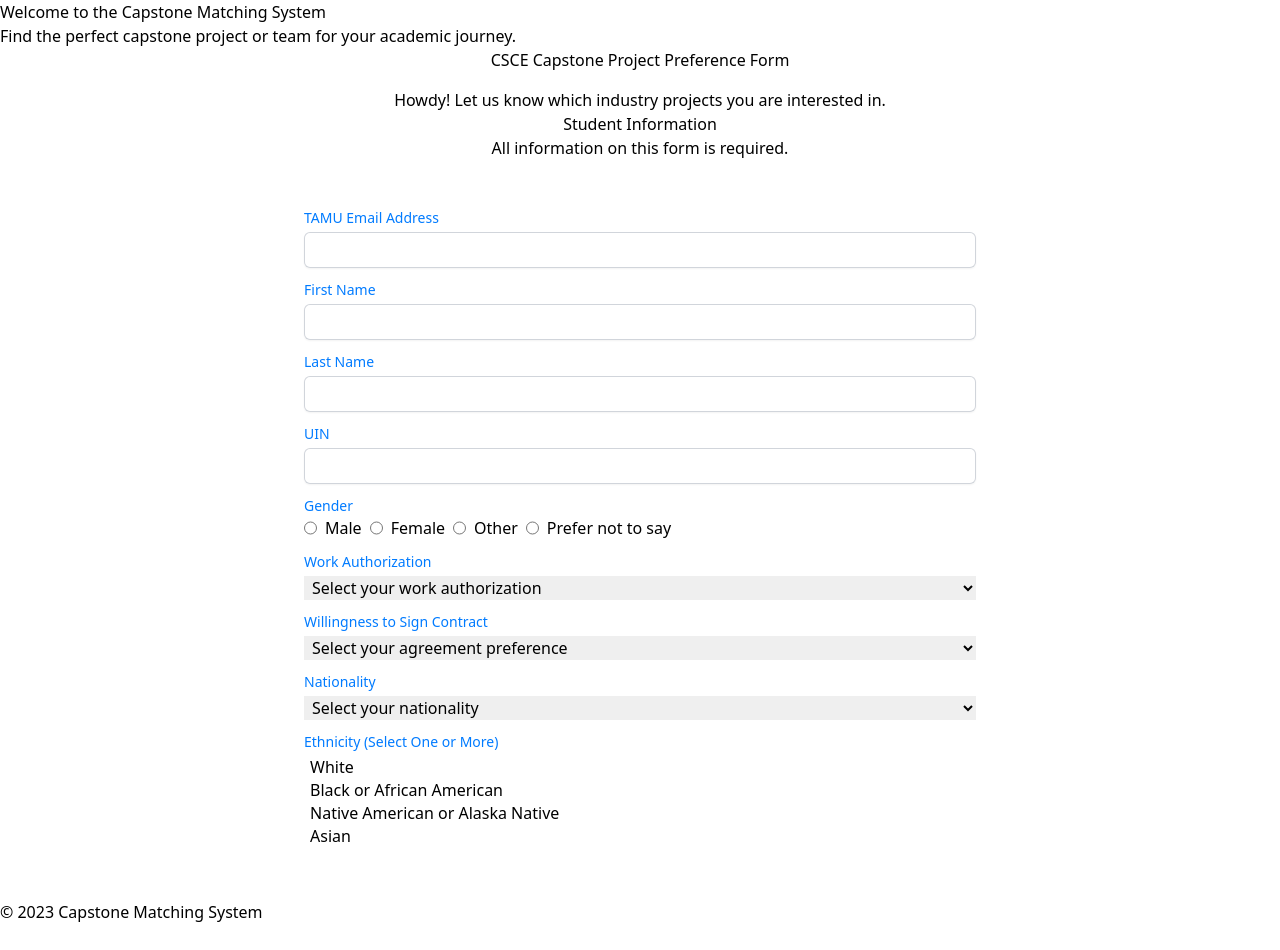
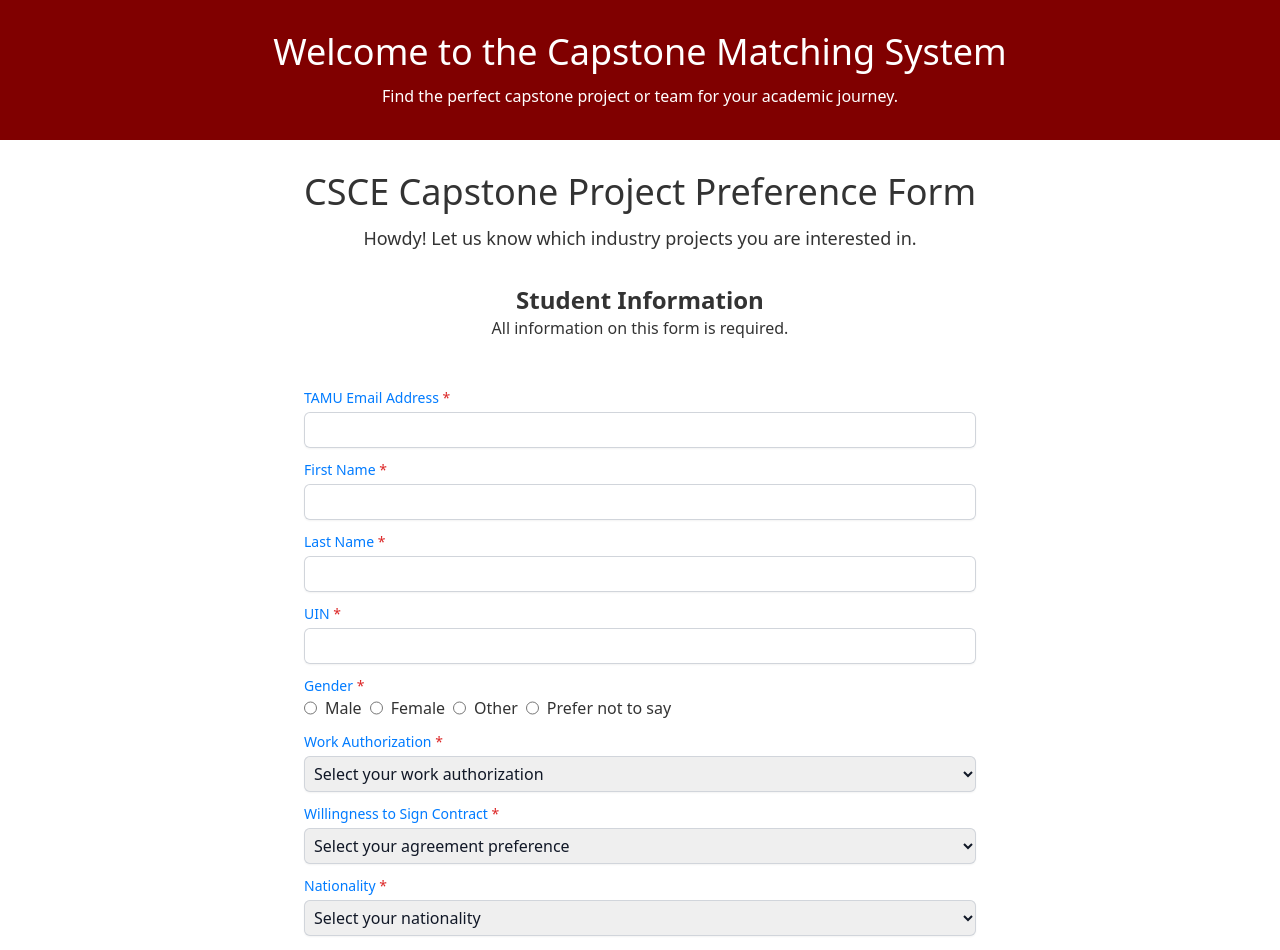
Before and after one commit to Shripad1020/capstone-matching, a Next.js app: page /studentform in a window 1280 px wide. Shown: the top 950 px of the page. Before the commit the page ends 924 px from the top, so only its background shows below. Built offline with nearby package versions, Linux system fonts and the light colour scheme.

Commit message:
UI changes

```diff
--- a/src/app/components/Footer.js
+++ b/src/app/components/Footer.js
@@ -1,6 +1,6 @@
 export default function Footer() {
 	return (
-		<footer>
+		<footer className="text-center mt-5">
 			<p>&copy; 2023 Capstone Matching System</p>
 		</footer>
 	);
--- a/src/app/components/Header.js
+++ b/src/app/components/Header.js
@@ -1,7 +1,7 @@
 export default function Header() {
 	return (
-		<header>
-			<h1>Welcome to the Capstone Matching System</h1>
+		<header className="text-center bg-code-maroon text-white py-8 w-full">
+			<h1 className="text-4xl mb-3">Welcome to the Capstone Matching System</h1>
 			<p>Find the perfect capstone project or team for your academic journey.</p>
 		</header>
 	);
--- a/src/app/globals.css
+++ b/src/app/globals.css
@@ -1,6 +1,11 @@
 @tailwind base;
 @tailwind components;
 @tailwind utilities;
+
+body {
+    background-color: #fff;
+    color: #333;
+}
 
 /* :root {
   --foreground-rgb: 0, 0, 0;
--- a/src/app/studentform/ContractSigns.js
+++ b/src/app/studentform/ContractSigns.js
@@ -3,8 +3,9 @@
 export default function ContractSigns() {
 	return (
 		<>
-			<label className="text-label-blue mt-3 block text-sm font-medium text-gray-900" htmlFor="contract-sign">Willingness to Sign Contract</label>
-			<select className="block w-full my-1 px-1" id="contract-sign" required>
+			<label className="text-label-blue mt-3 block text-sm font-medium" htmlFor="contract-sign">Willingness to Sign Contract<span className="text-red-600"> *</span></label>
+			<select className="block w-full p-1.5 my-1 rounded-md border-0 text-gray-900 shadow-sm ring-1 ring-inset ring-gray-300 focus:ring-2 focus:ring-inset focus:ring-indigo-300"
+				id="contract-sign" required>
 				<option value="" disabled selected>Select your agreement preference</option>
 				{contractSigns.map(workAuth => (
 					<option key={workAuth} value={workAuth.toLowerCase().replace(/\s+/g, '-')}>
--- a/src/app/studentform/Ethnicities.js
+++ b/src/app/studentform/Ethnicities.js
@@ -3,8 +3,9 @@
 export default function Ethnicities() {
 	return (
 		<>
-			<label className="text-label-blue mt-3 block text-sm font-medium text-gray-900" htmlFor="ethnicity">Ethnicity (Select One or More)</label>
-			<select className="block w-full my-1 px-1" id="ethnicities" multiple required>
+			<label className="text-label-blue mt-3 block text-sm font-medium">Ethnicity (Select One or More)<span className="text-red-600"> *</span></label>
+			<select className="block w-full p-1.5 my-1 rounded-md border-0 text-gray-900 shadow-sm ring-1 ring-inset ring-gray-300 focus:ring-2 focus:ring-inset focus:ring-indigo-300"
+				id="ethnicities" multiple required>
 				{ethnicities.map(ethnicity => (
 					<option key={ethnicity} value={ethnicity.toLowerCase().replace(/\s+/g, '-')}>
 						{ethnicity}
--- a/src/app/studentform/Nationalities.js
+++ b/src/app/studentform/Nationalities.js
@@ -3,8 +3,9 @@
 export default function Nationalities() {
 	return (
 		<>
-			<label className="text-label-blue mt-3 block text-sm font-medium text-gray-900" htmlFor="nationality">Nationality</label>
-			<select className="block w-full my-1 px-1" id="nationality" required>
+			<label className="text-label-blue mt-3 block text-sm font-medium" htmlFor="nationality">Nationality<span className="text-red-600"> *</span></label>
+			<select className="block w-full p-1.5 my-1 rounded-md border-0 text-gray-900 shadow-sm ring-1 ring-inset ring-gray-300 focus:ring-2 focus:ring-inset focus:ring-indigo-300"
+				id="nationality" required>
 				<option value="" disabled selected>Select your nationality</option>
 				{nationalities.map(nationality => (
 					<option key={nationality} value={nationality.toLowerCase().replace(/\s+/g, '-')}>
--- a/src/app/studentform/WorkAuths.js
+++ b/src/app/studentform/WorkAuths.js
@@ -3,8 +3,9 @@
 export default function WorkAuths() {
 	return (
 		<>
-			<label className="text-label-blue mt-3 block text-sm font-medium text-gray-900" htmlFor="work-authorization">Work Authorization</label>
-			<select className="block w-full my-1 px-1" id="work-authorization" required>
+			<label className="text-label-blue mt-3 block text-sm font-medium" htmlFor="work-authorization">Work Authorization<span className="text-red-600"> *</span></label>
+			<select className="block w-full p-1.5 my-1 rounded-md border-0 text-gray-900 shadow-sm ring-1 ring-inset ring-gray-300 focus:ring-2 focus:ring-inset focus:ring-indigo-300"
+				id="work-authorization" required>
 				<option value="" disabled selected>Select your work authorization</option>
 				{workAuths.map(workAuth => (
 					<option key={workAuth} value={workAuth.toLowerCase().replace(/\s+/g, '-')}>
--- a/src/app/studentform/page.js
+++ b/src/app/studentform/page.js
@@ -6,49 +6,53 @@
 export default function StudentForm() {
 	return (
 		<div className="flex flex-col items-center justify-center min-h-screen">
-			<h1 className="mb-4 text-center">CSCE Capstone Project Preference Form</h1>
-			<p>Howdy! Let us know which industry projects you are interested in.</p>
+			<h1 className="mt-8 text-center text-4xl font-medium">CSCE Capstone Project Preference Form</h1>
+			<p className="mt-3 mb-8 text-lg font-normal">Howdy! Let us know which industry projects you are interested in.</p>
 
-			<h4>Student Information</h4>
+			<h4 className="text-2xl font-semibold ">Student Information</h4>
 			<p>All information on this form is required.</p>
 			<form className="p-12 w-full max-w-3xl">
-				<label className="text-label-blue block text-sm font-medium text-gray-900" htmlFor="email">TAMU Email Address</label>
+				<label className="text-label-blue block text-sm font-medium" htmlFor="email">TAMU Email Address<span className="text-red-600"> *</span></label>
 				<input
 					type="email"
 					id="email"
 					className="block w-full p-1.5 my-1 rounded-md border-0 text-gray-900 shadow-sm ring-1 ring-inset ring-gray-300 focus:ring-2 focus:ring-inset focus:ring-indigo-300"
+					required
 				/>
 
-				<label className="text-label-blue mt-3 block text-sm font-medium text-gray-900" htmlFor="first-name">First Name</label>
+				<label className="text-label-blue mt-3 block text-sm font-medium" htmlFor="first-name">First Name<span className="text-red-600"> *</span></label>
 				<input
 					type="text"
 					id="first-name"
 					className="block w-full p-1.5 my-1 rounded-md border-0 text-gray-900 shadow-sm ring-1 ring-inset ring-gray-300 focus:ring-2 focus:ring-inset focus:ring-indigo-300"
+					required
 				/>
 
-				<label className="text-label-blue mt-3 block text-sm font-medium text-gray-900" htmlFor="last-name">Last Name</label>
+				<label className="text-label-blue mt-3 block text-sm font-medium" htmlFor="last-name">Last Name<span className="text-red-600"> *</span></label>
 				<input
 					type="text"
 					id="last-name"
 					className="block w-full p-1.5 my-1 rounded-md border-0 text-gray-900 shadow-sm ring-1 ring-inset ring-gray-300 focus:ring-2 focus:ring-inset focus:ring-indigo-300"
+					required
 				/>
 
-				<label className="text-label-blue mt-3 block text-sm font-medium text-gray-900" htmlFor="uin">UIN</label>
+				<label className="text-label-blue mt-3 block text-sm font-medium" htmlFor="uin">UIN<span className="text-red-600"> *</span></label>
 				<input
 					type="number"
 					id="uin"
 					className="block w-full p-1.5 my-1 rounded-md border-0 text-gray-900 shadow-sm ring-1 ring-inset ring-gray-300 focus:ring-2 focus:ring-inset focus:ring-indigo-300"
+					required
 				/>
 
-				<label className="text-label-blue mt-3 block text-sm font-medium text-gray-900" htmlFor="gender">Gender</label>
+				<label className="text-label-blue mt-3 block text-sm font-medium">Gender<span className="text-red-600"> *</span></label>
 				<div className="flex gap-2">
-					<input type="radio" id="male" name="gender" value="male" required />
+					<input type="radio" id="male" name="gender"required />
 					<label htmlFor="male">Male</label>
-					<input type="radio" id="female" name="gender" value="female" required />
+					<input type="radio" id="female" name="gender"required />
 					<label htmlFor="female">Female</label>
-					<input type="radio" id="other" name="gender" value="other" required />
+					<input type="radio" id="other" name="gender"required />
 					<label htmlFor="other">Other</label>
-					<input type="radio" id="prefer-not-to-say" name="gender" value="prefer-not-to-say" required />
+					<input type="radio" id="prefer-not-to-say" name="gender" required />
 					<label htmlFor="prefer-not-to-say">Prefer not to say</label>
 				</div>
 
@@ -60,6 +64,19 @@
 
 				<Ethnicities/>
 
+				<br/>
+				<hr/>
+
+				<input type="checkbox" id="terms" className="mr-2 mt-4"/>
+				<label className="text-code-maroon mt-4 text-sm font-medium" htmlFor="terms">
+					By checking this box, you are agreeing to having your information stored and used by CSCE capstone professors to help match you with a capstone project.
+				</label>
+
+				<button type="submit" className="block my-5 bg-code-maroon text-white py-1.5 px-4 rounded mx-auto">
+					Submit
+				</button>
+
+				<hr/>
 			</form>
 		</div>
 	);
--- a/tailwind.config.js
+++ b/tailwind.config.js
@@ -9,6 +9,7 @@
     extend: {
 		colors: {
 			'label-blue': '#007bff',
+			'code-maroon': '#800000',
 		},
       backgroundImage: {
         "gradient-radial": "radial-gradient(var(--tw-gradient-stops))",
```
